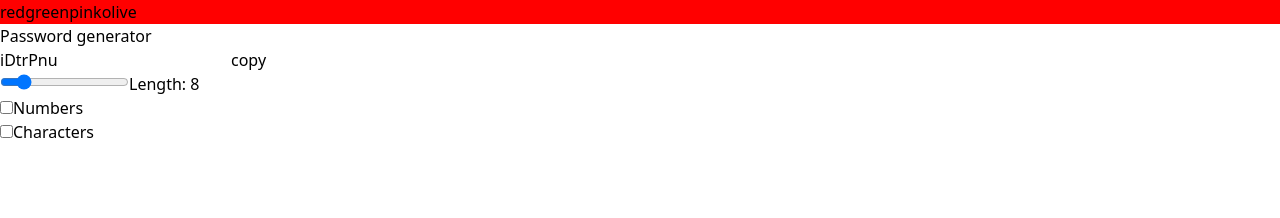
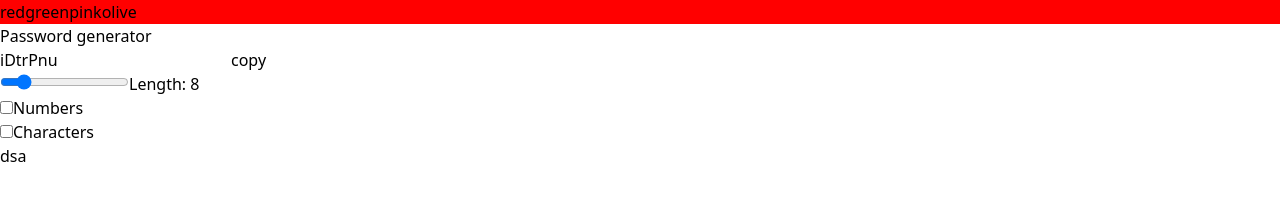
Before and after one commit to kalashjain1010/react-practice, a React (Vite) app: page / in a window 1280 px wide. Shown: the top 218 px of the page. Built offline with nearby package versions, Linux system fonts and the light colour scheme.

Commit message:
updattes

```diff
--- a/src/App.jsx
+++ b/src/App.jsx
@@ -7,7 +7,7 @@ function App() {
     <div>
       <ChangeBg />
       <PassGenerator />
-
+   dsa
     </div>
   )
 }
```
